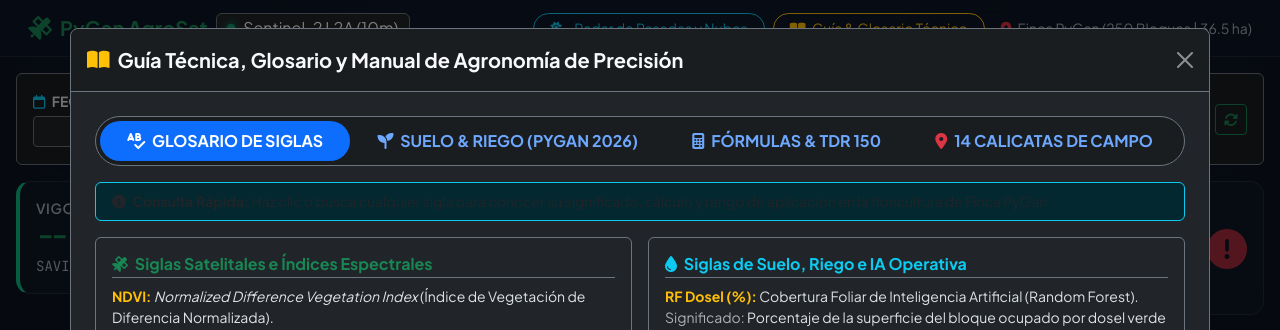
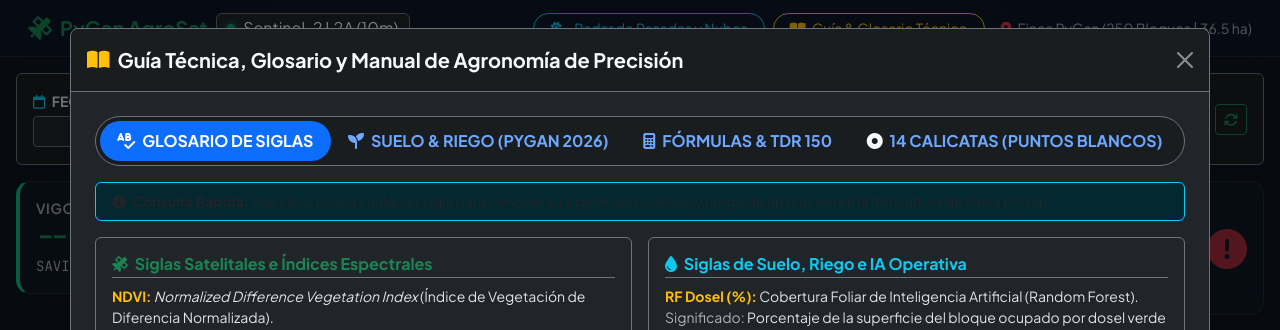
Before and after one commit to renealejo96/Florsani_NDVI, a Flask app: page / in a window 1280 px wide, after a click on "Guía & Glosario Técnico". Shown: the top 330 px of the page. Run offline with Flask 3, Linux system fonts and the light colour scheme; lists and menus that the app fills with data are empty.

Commit message:
style(mapa): cambiar puntos de calicatas a color blanco de alto contraste

```diff
--- a/templates/index.html
+++ b/templates/index.html
@@ -400,8 +400,8 @@
             </div>
             <div class="d-flex align-items-center gap-2">
               <!-- Botón Toggle Calicatas de Suelo -->
-              <button id="btn-toggle-calicatas" class="btn btn-sm btn-outline-danger d-flex align-items-center gap-1 py-1 px-2" style="font-size: 0.72rem;" title="Mostrar u ocultar los 14 puntos de calicatas de suelo muestreadas">
-                <i class="fa-solid fa-location-dot text-danger"></i>
+              <button id="btn-toggle-calicatas" class="btn btn-sm btn-outline-light d-flex align-items-center gap-1 py-1 px-2" style="font-size: 0.72rem;" title="Mostrar u ocultar los 14 puntos de calicatas de suelo muestreadas (puntos blancos)">
+                <i class="fa-solid fa-circle-dot text-light"></i>
                 <span id="txt-toggle-calicatas">Calicatas: ON</span>
               </button>
               <!-- Botón Toggle Etiquetas de Bloques -->
@@ -591,7 +591,7 @@
             </li>
             <li class="nav-item" role="presentation">
               <button class="nav-link rounded-pill text-uppercase fw-bold small py-2" id="pill-calicatas-tab" data-bs-toggle="pill" data-bs-target="#pill-calicatas" type="button" role="tab">
-                <i class="fa-solid fa-location-dot text-danger me-1"></i> 14 Calicatas de Campo
+                <i class="fa-solid fa-circle-dot text-light me-1"></i> 14 Calicatas (Puntos Blancos)
               </button>
             </li>
           </ul>
@@ -794,7 +794,7 @@
             <div class="tab-pane fade" id="pill-calicatas" role="tabpanel">
               <div class="d-flex justify-content-between align-items-center mb-2">
                 <span class="small text-muted">Las 14 calicatas muestreadas y evaluadas in situ por el Dr. Pantoja en Octubre 2026:</span>
-                <span class="badge bg-danger">14 Puntos Georreferenciados</span>
+                <span class="badge bg-light text-dark border border-secondary">⚪ 14 Puntos Georreferenciados (Puntos Blancos)</span>
               </div>
               <div class="table-responsive">
                 <table class="table table-dark table-hover table-sm align-middle mb-0" style="font-size: 0.75rem;">
@@ -1568,19 +1568,20 @@
 
       calicatasLayer = L.layerGroup();
       rawData.calicatas.forEach(c => {
+        // Marcador blanco de alto contraste con borde oscuro
         const marker = L.circleMarker([c.lat, c.lon], {
-          radius: 9,
-          fillColor: '#ef4444',
-          color: '#ffffff',
-          weight: 2.5,
+          radius: 8.5,
+          fillColor: '#ffffff',
+          color: '#0f172a',
+          weight: 3,
           opacity: 1,
-          fillOpacity: 0.95
+          fillOpacity: 1.0
         });
 
         marker.bindPopup(`
           <div class="p-1 small" style="min-width: 250px;">
             <div class="d-flex justify-content-between align-items-center mb-1">
-              <span class="badge bg-danger text-white fw-bold"><i class="fa-solid fa-location-dot me-1"></i> Calicata #${c.id}</span>
+              <span class="badge bg-light text-dark fw-bold border border-secondary"><i class="fa-solid fa-circle-dot text-dark me-1"></i> Calicata #${c.id} (Punto Blanco)</span>
               <span class="badge bg-dark border border-secondary text-warning">Bloque ${c.bloque}</span>
             </div>
             <hr class="my-1">
@@ -1600,7 +1601,7 @@
             </button>
           </div>
         `);
-        marker.bindTooltip(`📍 Calicata #${c.id} (Bloque ${c.bloque})`, { direction: 'top', offset: [0, -8] });
+        marker.bindTooltip(`⚪ Calicata #${c.id} (Bloque ${c.bloque})`, { direction: 'top', offset: [0, -8] });
         calicatasLayer.addLayer(marker);
       });
 
@@ -1617,11 +1618,11 @@
       if (showCalicatas) {
         if (calicatasLayer) calicatasLayer.addTo(map);
         btn.classList.remove("btn-outline-secondary");
-        btn.classList.add("btn-outline-danger");
+        btn.classList.add("btn-outline-light");
         txt.innerText = "Calicatas: ON";
       } else {
         if (calicatasLayer) map.removeLayer(calicatasLayer);
-        btn.classList.remove("btn-outline-danger");
+        btn.classList.remove("btn-outline-light");
         btn.classList.add("btn-outline-secondary");
         txt.innerText = "Calicatas: OFF";
       }
@@ -1635,7 +1636,7 @@
       rawData.calicatas.forEach(c => {
         const tr = document.createElement("tr");
         tr.innerHTML = `
-          <td><span class="badge bg-danger">#${c.id}</span></td>
+          <td><span class="badge bg-light text-dark border border-secondary font-mono-num">⚪ #${c.id}</span></td>
           <td><strong class="text-warning">Bloque ${c.bloque}</strong></td>
           <td>${c.condicion}</td>
           <td><span class="badge bg-info text-dark font-mono-num">${c.profundidad_a_cm} cm</span></td>
```
Also changed, not shown: DOCUMENTACION_TECNICA.md (+2 -2 lines).
